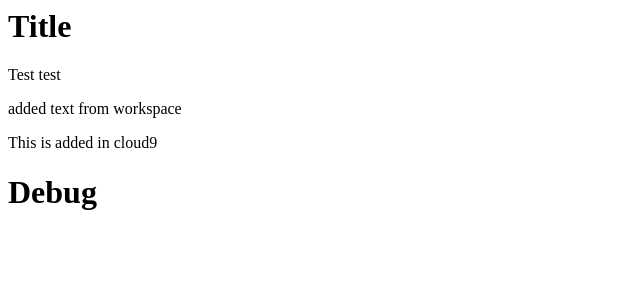
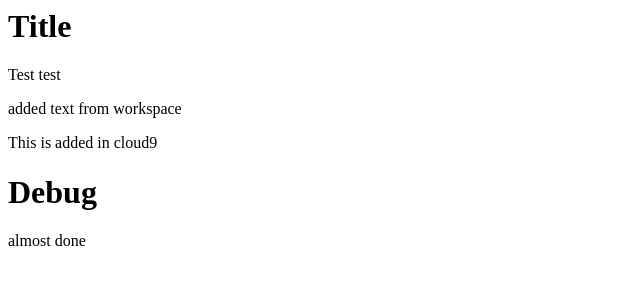
Before and after one commit to id8lab/git-test, a plain HTML site: page index.html in a window 1280 px wide. Shown: the full height of the page, 0-640 px from the left. Drawn offline with Linux system fonts and the light colour scheme.

Commit message:
debugging

```diff
--- a/index.html
+++ b/index.html
@@ -4,4 +4,5 @@
 <p>added text from workspace</p>
 <p>This is added in cloud9</p>
 <h1> Debug</h1>
+<p> almost done</p>
 </html>
```
